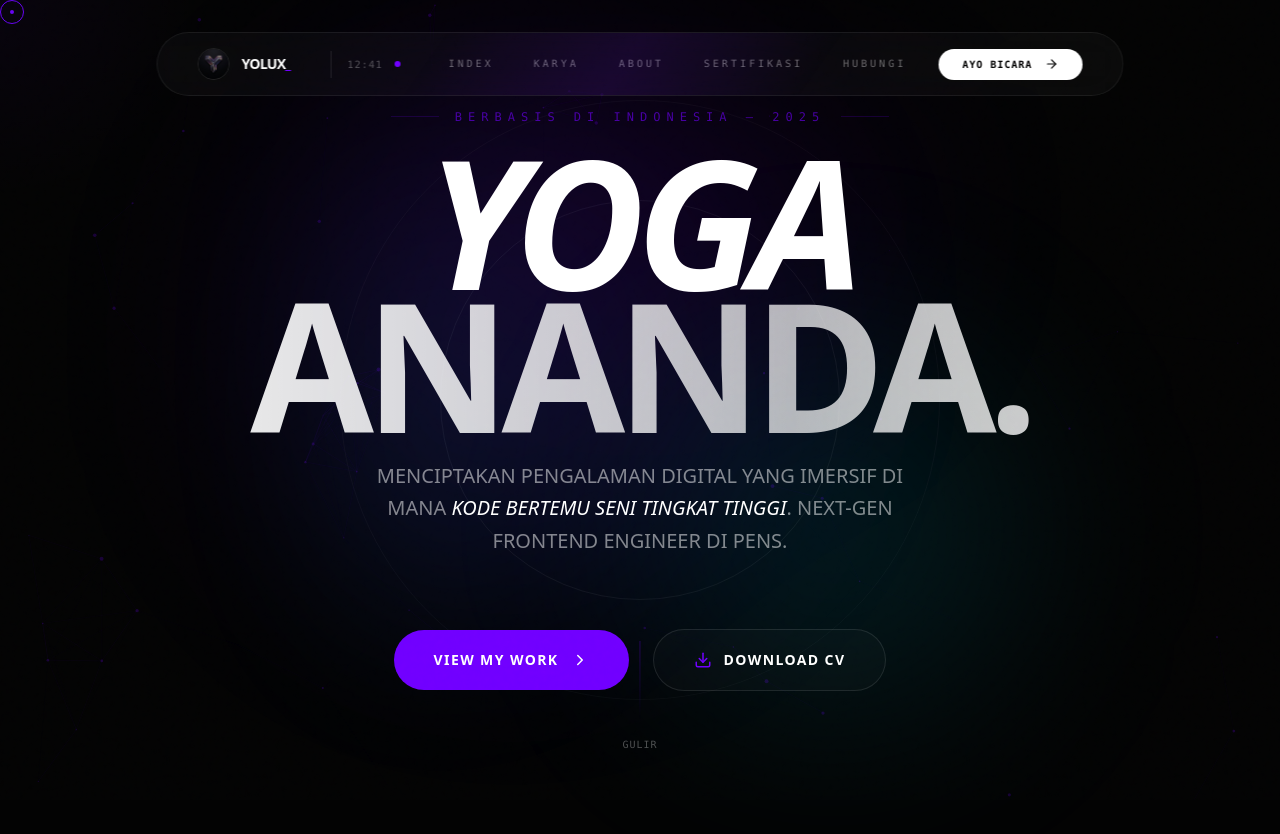
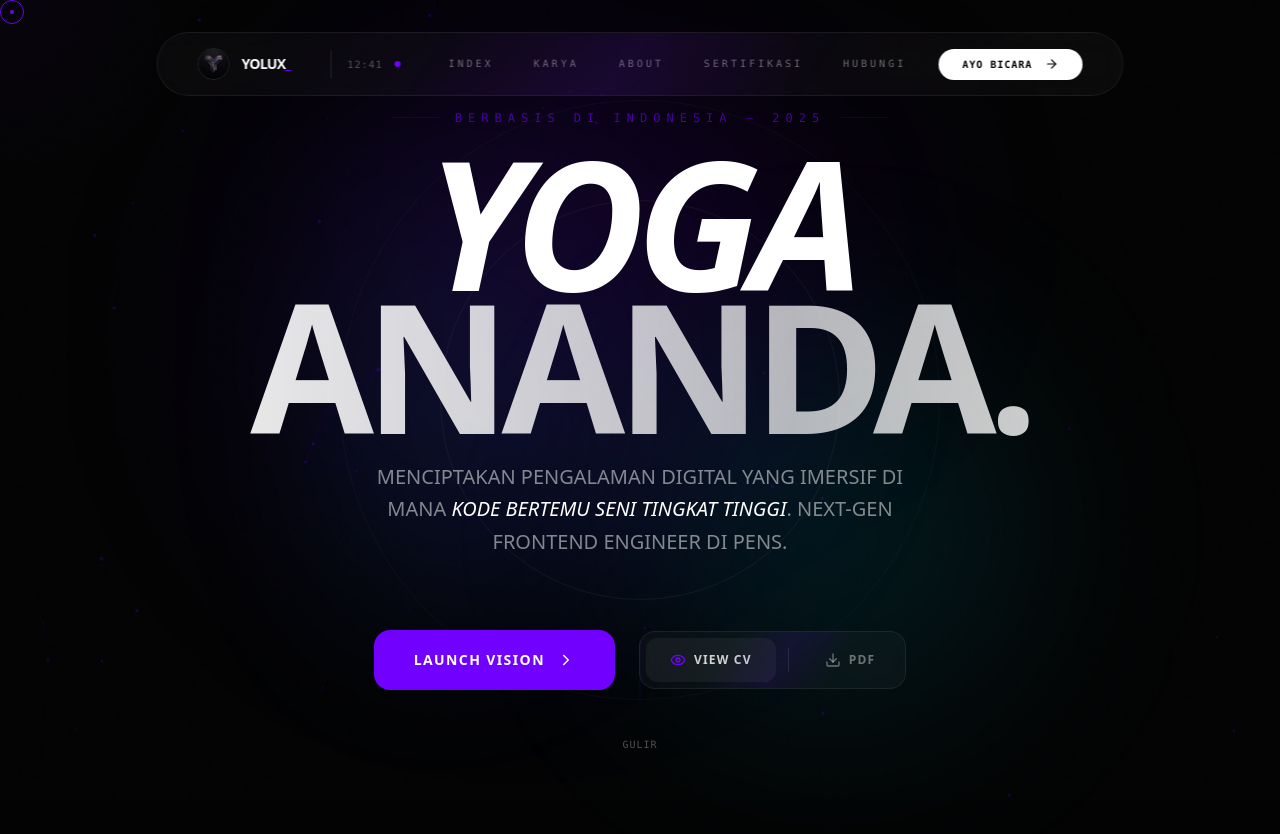
Before and after one commit to Rapprince29/Portofolio2, a Next.js app in the folder p-next/: page / in a window 1280 px wide. Shown: the top 834 px of the page. Built offline with nearby package versions, Linux system fonts and the light colour scheme.

Commit message:
feat: redesign hero buttons and upgrade certificates with previews and metadata

```diff
--- a/p-next/src/app/page.tsx
+++ b/p-next/src/app/page.tsx
@@ -9,7 +9,7 @@ import profileImg from '@/assets/profile.jpg'
 if (typeof window !== 'undefined') {
   gsap.registerPlugin(ScrollTrigger)
 }
-import { ArrowUpRight, Globe, Info, Mail, MousePointer2, Camera, Briefcase, Music, Clock, ArrowUp, Link2, User, Code2, Cpu, Database, Layout, Smartphone, Command, Award, CheckCircle2, ShieldCheck, FileCheck, LayoutGrid, X, Maximize2, Download, ChevronRight } from 'lucide-react'
+import { ArrowUpRight, Globe, Info, Mail, MousePointer2, Camera, Briefcase, Music, Clock, ArrowUp, Link2, User, Code2, Cpu, Database, Layout, Smartphone, Command, Award, CheckCircle2, ShieldCheck, FileCheck, LayoutGrid, X, Maximize2, Download, ChevronRight, Eye, ExternalLink } from 'lucide-react'
 import Lenis from 'lenis'
 import NeuralBackground from '@/components/NeuralBackground'
 
@@ -105,6 +105,11 @@ const CertificateCard = ({ cert }: { cert: any }) => {
         onClick={toggleExpand}
         className={`reveal-item tilt-card group relative glass-panel p-8 rounded-3xl border-white/5 transition-all duration-700 cursor-pointer overflow-hidden ${isExpanded ? 'border-accent/60 bg-white/[0.04]' : 'hover:border-accent/40'}`}
       >
+        {/* CERTIFICATE PREVIEW WATERMARK (OUTER VIEW) */}
+        <div className="absolute inset-0 opacity-[0.03] group-hover:opacity-[0.08] transition-opacity pointer-events-none grayscale group-hover:grayscale-0 group-hover:scale-110 duration-1000">
+          {cert.image && <Image src={cert.image} alt="" fill className="object-cover" />}
+        </div>
+
         <div className="absolute top-0 right-0 p-8 opacity-5 group-hover:opacity-20 transition-opacity">
            <ShieldCheck size={120} className="text-accent" />
         </div>
@@ -114,30 +119,34 @@ const CertificateCard = ({ cert }: { cert: any }) => {
               <div className="w-12 h-12 rounded-xl bg-accent/10 border border-accent/20 flex items-center justify-center text-accent group-hover:bg-accent group-hover:text-white transition-all duration-500">
                  {cert.icon}
               </div>
+              <div className="flex flex-col items-end">
                 <span className="text-[10px] font-mono text-white/20 uppercase tracking-widest">{cert.year}</span>
+                <span className="text-[8px] font-mono text-accent uppercase tracking-tighter">[ STANDARDIZED ]</span>
+              </div>
            </div>
 
            <div>
-              <span className="block text-[10px] font-mono text-accent uppercase tracking-widest mb-2">{cert.issuer}</span>
+              <span className="block text-[10px] font-mono text-accent uppercase tracking-widest mb-2 flex items-center gap-2">
+                <div className="w-1.5 h-1.5 rounded-full bg-accent animate-pulse" />
+                {cert.issuer}
+              </span>
               <h3 className="text-2xl font-black text-white tracking-tighter uppercase leading-tight group-hover:text-accent transition-colors">{cert.title}</h3>
            </div>
 
-           {!isExpanded && (
-             <p className="text-xs text-white/30 font-light leading-relaxed uppercase animate-in fade-in duration-700">
-                {cert.desc}
+           {/* MINI DESCRIPTION (ALWAYS VISIBLE BUT DIM) */}
+           <p className="text-[10px] text-white/30 font-light leading-relaxed uppercase max-w-[80%]">
+              {cert.desc.substring(0, 80)}...
            </p>
-           )}
 
            {/* DETAILS TRAY */}
            <div className="details-tray h-0 opacity-0 overflow-hidden">
               <div className="pt-8 border-t border-white/5 space-y-8">
                  {/* IMAGE PREVIEW */}
                  <div
-                   className="relative aspect-video rounded-2xl overflow-hidden glass-panel border-white/10 group/img cursor-zoom-in"
+                   className="relative aspect-video rounded-2xl overflow-hidden glass-panel border-white/10 group/img cursor-zoom-in shadow-2xl"
                    onClick={(e) => {
                      e.stopPropagation();
                      setShowModal(true);
-                     ;
                    }}
                  >
                     {cert.image ? (
@@ -162,24 +171,32 @@ const CertificateCard = ({ cert }: { cert: any }) => {
                  </div>
 
                  <div className="grid grid-cols-2 gap-4">
-                    <div className="space-y-1">
-                       <span className="text-[9px] font-mono text-white/20 uppercase tracking-widest">No_Seri</span>
-                       <p className="text-xs font-mono text-accent">{cert.serial || "VERIFIED-ARCH-2025"}</p>
+                    <div className="p-4 rounded-xl border border-white/5 bg-white/[0.01]">
+                       <span className="text-[9px] font-mono text-white/20 uppercase tracking-widest block mb-1">No_Seri</span>
+                       <p className="text-xs font-mono text-accent truncate">{cert.serial || "VERIFIED-ARCH-2025"}</p>
                     </div>
-                    <div className="space-y-1">
-                       <span className="text-[9px] font-mono text-white/20 uppercase tracking-widest">Type</span>
-                       <p className="text-xs font-mono text-white/60">GOVERNMENTAL_VALIDATED</p>
+                    <div className="p-4 rounded-xl border border-white/5 bg-white/[0.01]">
+                       <span className="text-[9px] font-mono text-white/20 uppercase tracking-widest block mb-1">Status</span>
+                       <div className="flex items-center gap-2">
+                         <div className="w-1 h-1 rounded-full bg-green-500 shadow-[0_0_5px_green]" />
+                         <p className="text-[9px] font-mono text-white/60">VALIDATED_BY_NETWORK</p>
                        </div>
                     </div>
+                 </div>
+
                  {cert.speakers && (
-                   <div className="space-y-1">
+                   <div className="space-y-1 px-2">
                       <span className="text-[9px] font-mono text-white/20 uppercase tracking-widest">Disahkan_Oleh</span>
-                      <p className="text-[11px] font-bold text-white/80 uppercase italic">{cert.speakers}</p>
+                      <p className="text-[11px] font-bold text-white/80 uppercase italic border-l-2 border-accent pl-3">{cert.speakers}</p>
                  </div>
                  )}
-                 <div className="glass-panel p-4 rounded-xl border-accent/10 bg-accent/5">
-                    <p className="text-[10px] text-white/40 leading-relaxed uppercase">
-                       Kredensial digital ini berfungsi sebagai bukti kuat dalam arsitektur {cert.issuer}, memvalidasi keahlian tingkat tinggi dalam {cert.title}.
+
+                 <div className="glass-panel p-5 rounded-xl border-accent/20 bg-accent/5 relative overflow-hidden">
+                    <div className="absolute top-0 right-0 p-2 opacity-10">
+                       <Award size={40} />
+                    </div>
+                    <p className="text-[10px] text-white/60 leading-relaxed uppercase relative z-10">
+                       <span className="text-accent font-bold">Logika Terverifikasi:</span> Kredensial digital ini berfungsi sebagai bukti kuat dalam arsitektur {cert.issuer}, memvalidasi keahlian tingkat tinggi dalam <span className="text-white">{cert.title}</span>.
                     </p>
                  </div>
               </div>
@@ -195,7 +212,7 @@ const CertificateCard = ({ cert }: { cert: any }) => {
         </div>
 
         {/* SCANLINE EFFECT */}
-        <div className="absolute inset-0 bg-gradient-to-b from-transparent via-accent/5 to-transparent h-[20%] w-full -top-full group-hover:animate-scanline pointer-events-none" />
+        <div className="absolute inset-0 bg-gradient-to-b from-transparent via-accent/10 to-transparent h-[30%] w-full -top-full group-hover:animate-scanline pointer-events-none opacity-40" />
       </div>
 
       {/* FULLSCREEN LIGHTBOX MODAL */}
@@ -706,23 +723,37 @@ export default function Home() {
             Menciptakan pengalaman digital yang imersif di mana <span className="text-white italic">kode bertemu seni tingkat tinggi</span>. Next-gen frontend engineer di PENS.
           </p>
 
-          <div className="reveal-sub pt-12 flex flex-col sm:flex-row gap-6 justify-center items-center">
+          <div className="reveal-sub pt-12 flex flex-col md:flex-row gap-6 justify-center items-center">
+             {/* ACTION: WORK */}
              <a
                href="#projects"
-               className="group relative px-10 py-5 bg-accent text-white rounded-full font-black text-sm tracking-widest uppercase flex items-center gap-3 transition-all duration-500 hover:scale-105 hover:shadow-[0_0_40px_rgba(112,0,255,0.4)] active:scale-95"
+               className="group relative px-10 py-5 bg-accent text-white rounded-2xl font-black text-sm tracking-widest uppercase flex items-center gap-3 transition-all duration-500 hover:rounded-[2rem] hover:shadow-[0_0_50px_rgba(112,0,255,0.4)] active:scale-95 overflow-hidden"
              >
-                View My Work
-                <ChevronRight size={18} className="group-hover:translate-x-1 transition-transform" />
+                <div className="absolute inset-0 bg-gradient-to-r from-transparent via-white/20 to-transparent -translate-x-full group-hover:translate-x-full transition-transform duration-1000" />
+                <span className="relative z-10">Launch Vision</span>
+                <ChevronRight size={18} className="relative z-10 group-hover:translate-x-1 transition-transform" />
              </a>
 
+             {/* ACTION: CV CONTROLLER */}
+             <div className="flex items-center gap-2 p-1.5 glass-panel rounded-2xl border-white/10">
+                <a
+                  href="/CV_Yoga_Ananda.pdf"
+                  target="_blank"
+                  className="px-6 py-3.5 bg-white/5 text-white/80 rounded-xl font-bold text-xs tracking-widest uppercase flex items-center gap-2 hover:bg-white/10 hover:text-white transition-all"
+                >
+                   <Eye size={16} className="text-accent" />
+                   View CV
+                </a>
+                <div className="w-[1px] h-6 bg-white/10 mx-1" />
                 <a
                   href="/CV_Yoga_Ananda.pdf"
                   download
-               className="group px-10 py-5 border border-white/10 bg-white/[0.02] text-white rounded-full font-black text-sm tracking-widest uppercase flex items-center gap-3 transition-all duration-500 hover:bg-white/5 hover:border-white/30 active:scale-95"
+                  className="px-6 py-3.5 text-white/40 rounded-xl font-bold text-xs tracking-widest uppercase flex items-center gap-2 hover:bg-accent/10 hover:text-accent transition-all"
                 >
-                <Download size={18} className="text-accent group-hover:animate-bounce" />
-                Download CV
+                   <Download size={16} />
+                   PDF
                 </a>
+             </div>
           </div>
         </div>
 
```
Lines whose indentation alone changed are shown as unchanged.
